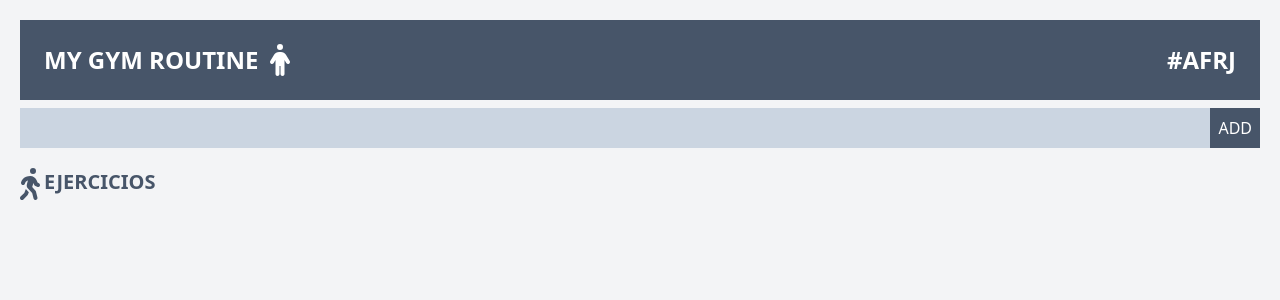
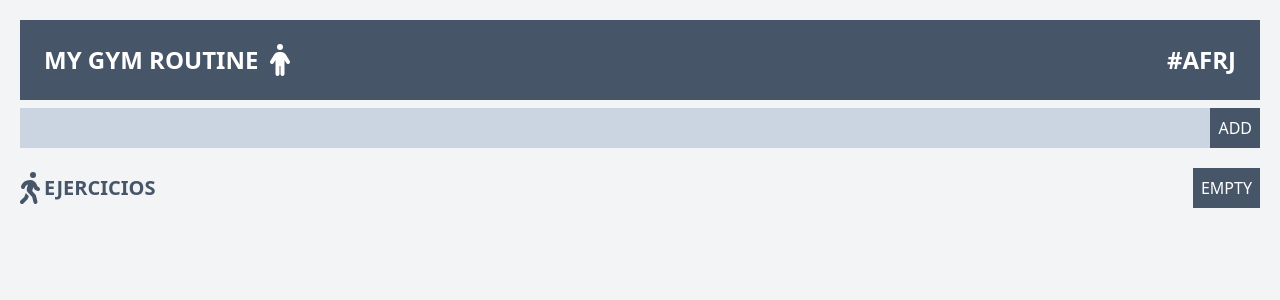
Before and after one commit to Anniel-Francisco/TO-DO-LIST, a Vue app: page / in a window 1280 px wide. Shown: the top 300 px of the page. Built offline with nearby package versions, Linux system fonts and the light colour scheme.

Commit message:
feat(crud-gym): the new feature allow you delete all data

```diff
--- a/src/App.vue
+++ b/src/App.vue
@@ -9,7 +9,7 @@ const rutina = ref([]);
 
 let routine = {
   exercise: "",
-  state:false,
+  state:"En proceso",
 };
 
 const addExercise = ()=>{
@@ -32,7 +32,7 @@ const changeStateTrue = (id) =>{
 
    rutina.value.forEach(exercise => {
      if(id === exercise.id){
-      exercise.state = true;
+      exercise.state = "Completa";
       localStorage.setItem('Ejercicios', JSON.stringify(rutina.value));
 
       return;
@@ -45,7 +45,7 @@ const changeStateFalse = (id) =>{
 
 rutina.value.forEach(exercise => {
   if(id === exercise.id){
-   exercise.state = false;
+   exercise.state = "En proceso";
    localStorage.setItem('Ejercicios', JSON.stringify(rutina.value));
    return;
  }
@@ -64,6 +64,14 @@ const deleteExercise = (id) =>{
   }
 };
 
+const empty = () =>{
+  let resp = window.confirm("Se eliminara toda la rutina, ¿seguro/a de borrar los datos?")
+  if(resp){
+    rutina.value = [];
+    localStorage.setItem('Ejercicios', JSON.stringify(rutina.value));
+    return;
+  }
+}
 
   rutina.value = JSON.parse(localStorage.getItem("Ejercicios")) || [];
 
@@ -85,19 +93,23 @@ const deleteExercise = (id) =>{
     <div class="mt-2 flex items-center relative">
 
       <input @keyup.enter="addExercise" class="w-screen p-2 bg-slate-300 outline-none focus:shadow-gray-400 focus:shadow-lg" type="text" v-model="routine.exercise">
-      <button @click="addExercise" class="absolute right-0 bg-slate-600 text-white p-2 transition-all hover:bg-slate-500 font-medium">ADD</button>
+      <button type="button" @click="addExercise" class="absolute right-0 bg-slate-600 text-white p-2 transition-all hover:bg-slate-500 font-medium">ADD</button>
 
       </div>
-    <div class="flex h-50 items-center relative mt-5">
-      <div class="flex absolute top-0">
-        <font-awesome-icon :icon="['fas', 'person-walking']" size="2xl" style="color: #475569;" />
-        <h3 class="text-xl ml-1 font-bold uppercase text-slate-600">Ejercicios</h3>
+    <div class="flex flex-col h-50 mt-6">
+      <div class="flex relative items-center">
+
+          <font-awesome-icon :icon="['fas', 'person-walking']" size="2xl" style="color: #475569;" />
+          <h3 class="text-xl ml-1 font-bold uppercase text-slate-600">Ejercicios</h3>
+
+          <button type="button" @click="empty" class="absolute right-0 bg-slate-600 uppercase text-white p-2 transition-all hover:bg-slate-500 font-medium">empty</button>
+
       </div>
-      <ul class="mt-10 flex-col min-w-full">
-        <li class="flex items-center mt-4 transition-all hover:scale-95 hover:shadow-lg p-5 min-w-full justify-between h-14" :class="routine.state === true ? 'bg-green-300': 'bg-red-300'" v-for="(routine, i) of rutina" :key="i">
+      <ul class="flex-col min-w-full">
+        <li class="flex items-center mt-4 transition-all hover:scale-95 hover:shadow-lg p-5 min-w-full justify-between h-14" :class="routine.state === 'Completa' ? 'bg-green-300': 'bg-red-300'" v-for="(routine, i) of rutina" :key="i">
 
           <div>
-            <span class="mt-4">
+            <span>
                 {{ routine.exercise }}  - {{ routine.state }}
                 </span>
 
```
